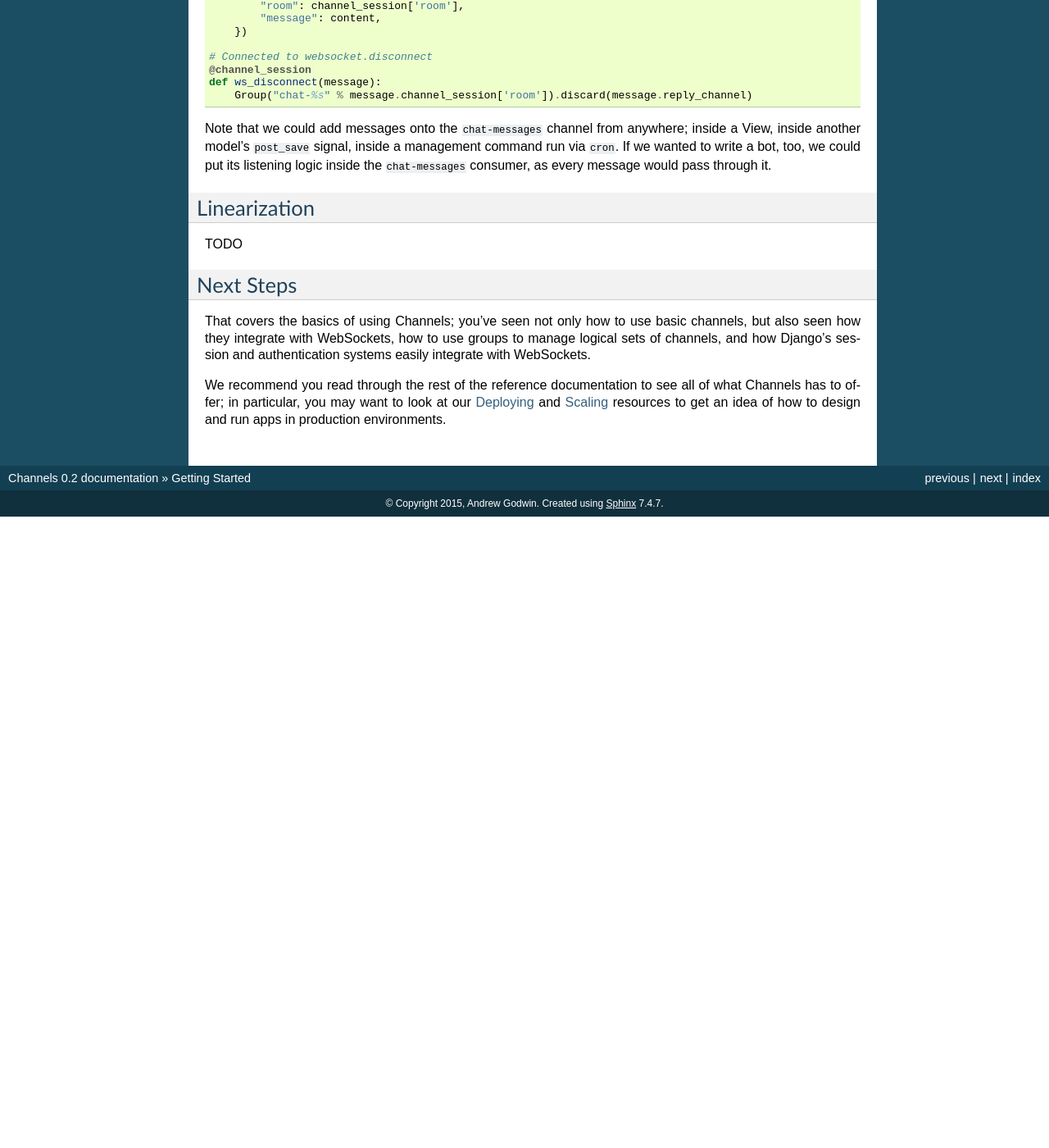
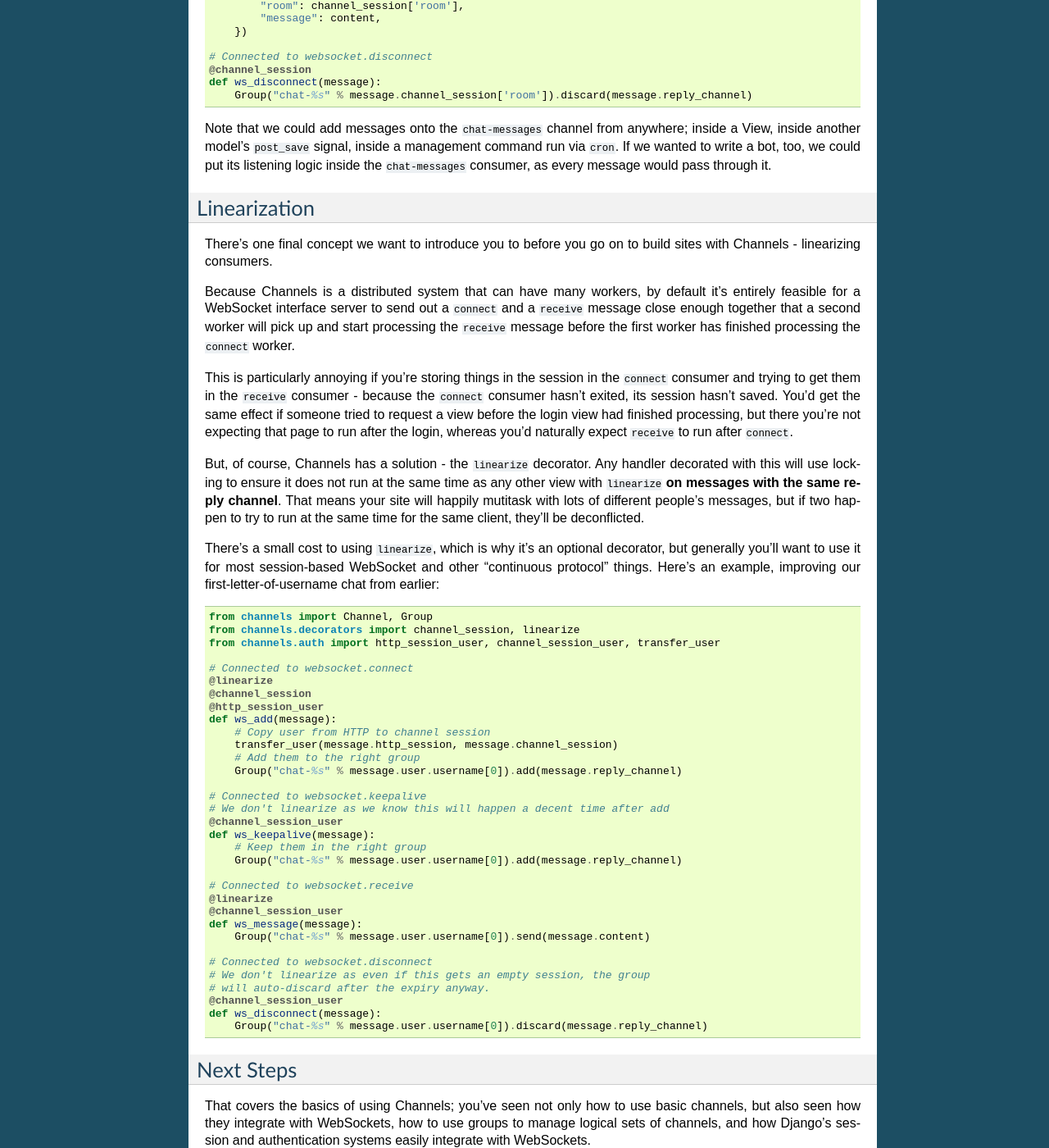
Before and after one commit to phillipchain/DjangoChannels, a Sphinx documentation site: the page built from docs/getting-started.rst, in a window 1280 px wide and 1400 px high, scrolled down 7193 px. Shown: the whole window at 82% size. Built offline with Sphinx 7.4.7, drawn with Linux system fonts in a browser that asks for light colours; before the commit the page ends 7823 px from its top, so only the background shows below that.

Commit message:
Linearize docs

```diff
--- a/docs/getting-started.rst
+++ b/docs/getting-started.rst
@@ -456,7 +456,67 @@ pass through it.
 Linearization
 -------------
 
-TODO
+There's one final concept we want to introduce you to before you go on to build
+sites with Channels - linearizing consumers.
+
+Because Channels is a distributed system that can have many workers, by default
+it's entirely feasible for a WebSocket interface server to send out a ``connect``
+and a ``receive`` message close enough together that a second worker will pick
+up and start processing the ``receive`` message before the first worker has
+finished processing the ``connect`` worker.
+
+This is particularly annoying if you're storing things in the session in the
+``connect`` consumer and trying to get them in the ``receive`` consumer - because
+the ``connect`` consumer hasn't exited, its session hasn't saved. You'd get the
+same effect if someone tried to request a view before the login view had finished
+processing, but there you're not expecting that page to run after the login,
+whereas you'd naturally expect ``receive`` to run after ``connect``.
+
+But, of course, Channels has a solution - the ``linearize`` decorator. Any
+handler decorated with this will use locking to ensure it does not run at the
+same time as any other view with ``linearize`` **on messages with the same reply channel**.
+That means your site will happily mutitask with lots of different people's messages,
+but if two happen to try to run at the same time for the same client, they'll
+be deconflicted.
+
+There's a small cost to using ``linearize``, which is why it's an optional
+decorator, but generally you'll want to use it for most session-based WebSocket
+and other "continuous protocol" things. Here's an example, improving our
+first-letter-of-username chat from earlier::
+
+    from channels import Channel, Group
+    from channels.decorators import channel_session, linearize
+    from channels.auth import http_session_user, channel_session_user, transfer_user
+
+    # Connected to websocket.connect
+    @linearize
+    @channel_session
+    @http_session_user
+    def ws_add(message):
+        # Copy user from HTTP to channel session
+        transfer_user(message.http_session, message.channel_session)
+        # Add them to the right group
+        Group("chat-%s" % message.user.username[0]).add(message.reply_channel)
+
+    # Connected to websocket.keepalive
+    # We don't linearize as we know this will happen a decent time after add
+    @channel_session_user
+    def ws_keepalive(message):
+        # Keep them in the right group
+        Group("chat-%s" % message.user.username[0]).add(message.reply_channel)
+
+    # Connected to websocket.receive
+    @linearize
+    @channel_session_user
+    def ws_message(message):
+        Group("chat-%s" % message.user.username[0]).send(message.content)
+
+    # Connected to websocket.disconnect
+    # We don't linearize as even if this gets an empty session, the group
+    # will auto-discard after the expiry anyway.
+    @channel_session_user
+    def ws_disconnect(message):
+        Group("chat-%s" % message.user.username[0]).discard(message.reply_channel)
 
 
 Next Steps
```
